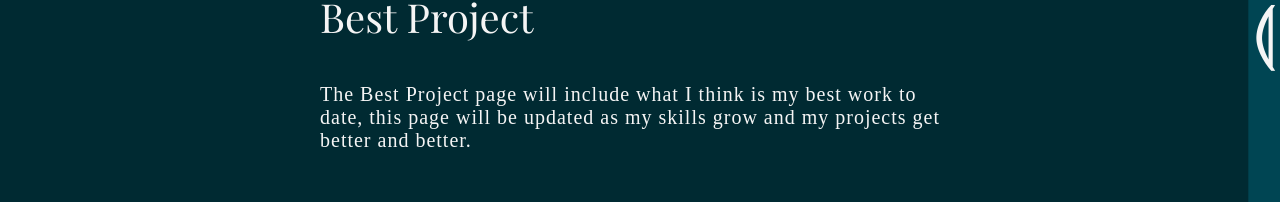
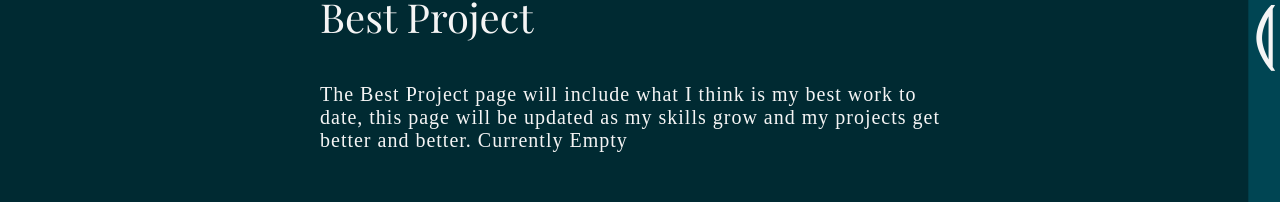
Before and after one commit to Crazyman146/Crazyman146, a plain HTML site: page index.html in a window 1280 px wide. Shown: the part 390-592 px from the top of the page. Drawn offline with Linux system fonts and the light colour scheme.

Commit message:
Add files via upload

```diff
--- a/index.html
+++ b/index.html
@@ -21,7 +21,7 @@
             <p class='contentBodyText'>My name is Connor Porter, and welcome to my 'Porter'-folio. Here you'll be able to find my 3D models and props that I've created, ranging from my best projects to latest projects.</p>
             <p class='contentBodyText'>To view my Works, you can use the sidebar to the right! There is also a brief overview of each page below.</p>
             <p class='contentBodyTitle'>Best Project</p>
-            <p class='contentBodyText'>The Best Project page will include what I think is my best work to date, this page will be updated as my skills grow and my projects get better and better.</p>
+            <p class='contentBodyText'>The Best Project page will include what I think is my best work to date, this page will be updated as my skills grow and my projects get better and better. Currently Empty</p>
             <p class='contentBodyTitle'>Latest Project</p>
             <p class='contentBodyText' >The Latest Project page will contain either my latest completed project or one that is currently in progress, My current latest project is Creative Industry Response, see the Latest Project Page for more details and see below for a preview of the project.</p>
             <iframe class="contentBodyEmbed" src="https://www.youtube.com/embed/2y88afOAwjY?si=x1y9bg-tD2XpS6ub" title="YouTube video player" frameborder="0" allow="accelerometer; autoplay; clipboard-write; encrypted-media; gyroscope; picture-in-picture; web-share" referrerpolicy="strict-origin-when-cross-origin" allowfullscreen></iframe>
```
Also changed, not shown: past.html (+3 -0 lines).
